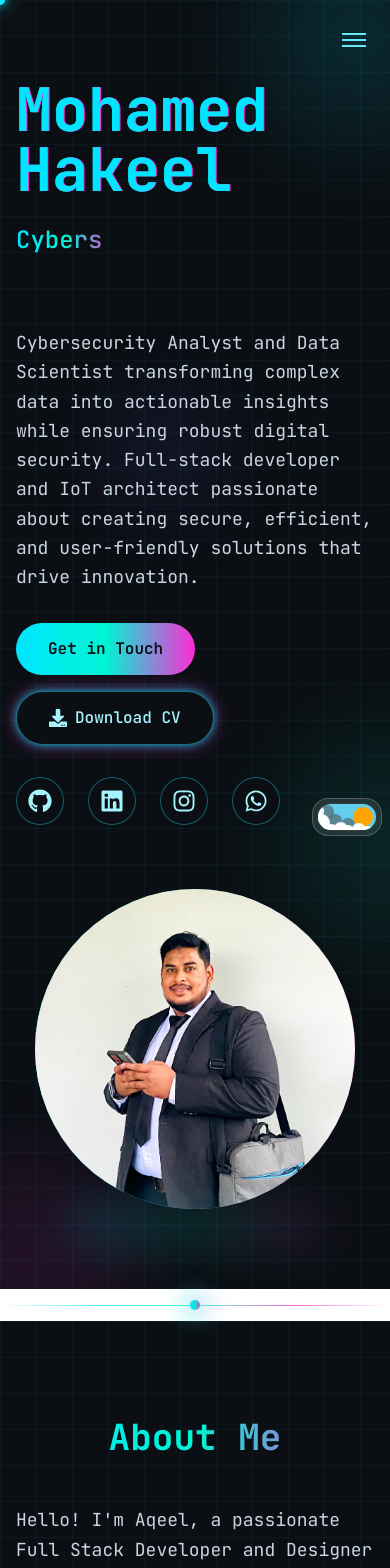
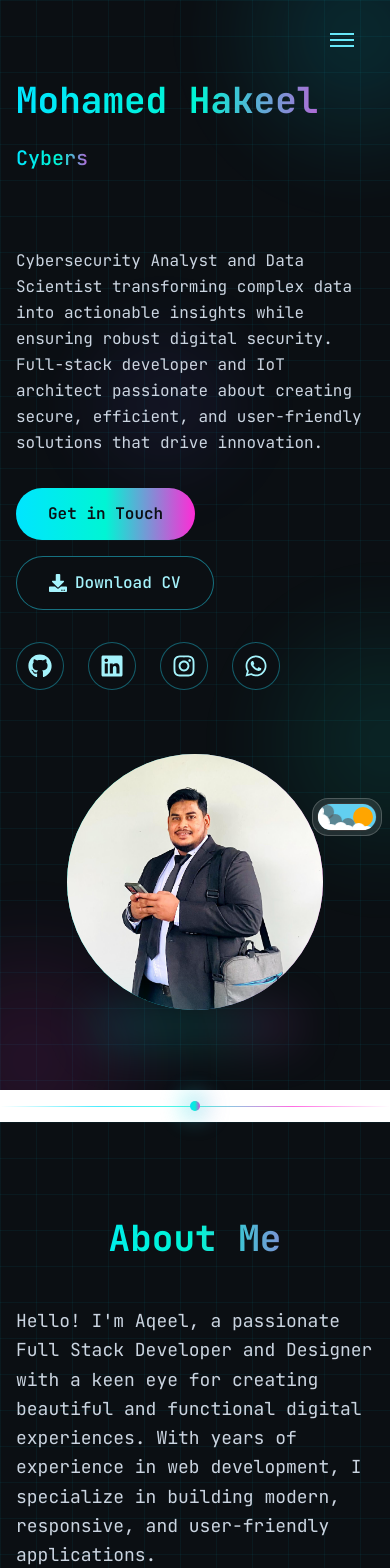
Before and after one commit to Aqeelbmh/Aqeel_Portfolio_Update, a Next.js app: page / in a window 390 px wide. Shown: the top 1568 px of the page. Built offline with nearby package versions, Linux system fonts and the light colour scheme.

Commit message:
feat(responsive): improve mobile UX—reduce animations/effects on touch, responsive typography and grids, better mobile nav tap targets

```diff
--- a/src/app/globals.css
+++ b/src/app/globals.css
@@ -53,6 +53,15 @@ html.dark body {
   box-shadow: 0 0 10px rgba(0,229,255,0.9), 0 0 20px rgba(0,245,212,0.7), 0 0 35px rgba(255,43,214,0.6);
   transform: translate(-50%, -50%);
   z-index: 60;
+}
+
+/* Mobile/touch: simplify effects for performance and clarity */
+@media (hover: none), (pointer: coarse) {
+  .neon-cursor { display: none; }
+  .glitch::before, .glitch::after { display: none; }
+  .scanline::after { display: none; }
+  .shadow-neon { box-shadow: none !important; }
+  .shadow-neon-strong { box-shadow: none !important; }
 }
 
 /* Glitch text effect utility */
@@ -135,6 +144,13 @@ html.dark body {
   background-size: 36px 36px, 36px 36px;
 }
 
+/* Reduced motion support */
+@media (prefers-reduced-motion: reduce) {
+  .animate-gradient-x { animation: none !important; }
+  .animate-blink { animation: none !important; }
+  .scanline::after { animation: none !important; }
+}
+
 /* Neon blob presets (replace inline styles) */
 .neon-blob { border-radius: 9999px; filter: blur(32px); opacity: 0.6; }
 .neon-blob-cyan { background: radial-gradient(circle, rgba(0,229,255,0.25), transparent 60%); }
--- a/src/components/Navbar.tsx
+++ b/src/components/Navbar.tsx
@@ -116,7 +116,7 @@ const Navbar = () => {
             animate={{ opacity: 1, x: 0 }}
             transition={{ duration: 0.5 }}
             onClick={() => setIsOpen(!isOpen)}
-            className="md:hidden absolute right-0 p-2 rounded-lg text-cyan-300 hover:text-white hover:bg-cyan-400/10 transition-colors duration-300"
+            className="md:hidden absolute right-3 p-2 rounded-md text-cyan-300 hover:text-white hover:bg-cyan-400/10 transition-colors duration-300 focus:outline-none focus:ring-2 focus:ring-cyan-400"
             aria-label="Toggle menu"
           >
             <div className="w-6 h-6 flex flex-col justify-center items-center">
@@ -147,7 +147,7 @@ const Navbar = () => {
                     animate={{ opacity: 1, x: 0 }}
                     transition={{ duration: 0.3, delay: index * 0.05 }}
                     onClick={() => handleNavClick(item.to)}
-                    className={`p-3 rounded-md text-sm font-medium text-center transition-all duration-300 relative group ${
+                    className={`p-3 rounded-md text-base md:text-sm font-medium text-center transition-all duration-300 relative group ${
                       activeSection === item.to
                         ? 'text-white bg-[linear-gradient(90deg,#00e5ff,#00f5d4,#ff2bd6)] shadow-neon'
                         : 'text-slate-300 hover:bg-cyan-400/10 hover:text-neon'
--- a/src/components/sections/Contact.tsx
+++ b/src/components/sections/Contact.tsx
@@ -45,7 +45,7 @@ const Contact = () => {
             initial={{ opacity: 0, y: -20 }}
             animate={inView ? { opacity: 1, y: 0 } : { opacity: 0, y: -20 }}
             transition={{ duration: 0.6 }}
-            className="text-4xl md:text-5xl font-extrabold text-center mb-16 heading-neon"
+            className="text-3xl sm:text-4xl md:text-5xl font-extrabold text-center mb-12 md:mb-16 heading-neon"
           >
             Get in Touch
           </motion.h2>
@@ -139,7 +139,7 @@ const Contact = () => {
               initial={{ opacity: 0, x: 50 }}
               animate={inView ? { opacity: 1, x: 0 } : { opacity: 0, x: 50 }}
               transition={{ duration: 0.6, delay: 0.4 }}
-              className="bg-[#0b0f13] rounded-2xl p-8 border border-cyan-400/20"
+              className="bg-[#0b0f13] rounded-2xl p-6 md:p-8 border border-cyan-400/20"
             >
               <form
                 action="https://formspree.io/f/mrbqenjn"
--- a/src/components/sections/Hero.tsx
+++ b/src/components/sections/Hero.tsx
@@ -87,7 +87,7 @@ const Hero = () => {
               transition={{ duration: 0.8, delay: 0.2 }}
               className="space-y-6"
             >
-              <h1 className="relative text-6xl md:text-7xl font-extrabold mb-6 heading-neon glitch" data-text="Mohamed Hakeel">
+              <h1 className="relative text-4xl sm:text-5xl md:text-7xl font-extrabold mb-6 heading-neon glitch" data-text="Mohamed Hakeel">
                 Mohamed Hakeel
               </h1>
               <motion.div
@@ -96,12 +96,12 @@ const Hero = () => {
                 transition={{ duration: 0.8, delay: 0.4 }}
                 className="h-20 md:h-24 flex items-start justify-start"
               >
-                <span className="text-2xl md:text-3xl font-medium heading-neon">
+                <span className="text-xl sm:text-2xl md:text-3xl font-medium heading-neon">
                   {text}
                   <span className="animate-blink">|</span>
                 </span>
               </motion.div>
-              <p className="text-lg text-slate-300 mb-8 max-w-2xl leading-relaxed">
+              <p className="text-base sm:text-lg text-slate-300 mb-8 max-w-2xl leading-relaxed">
                 Cybersecurity Analyst and Data Scientist transforming complex data into actionable insights while ensuring robust digital security. Full-stack developer and IoT architect passionate about creating secure, efficient, and user-friendly solutions that drive innovation.
               </p>
             </motion.div>
@@ -215,7 +215,7 @@ const Hero = () => {
             transition={{ duration: 0.8, delay: 0.4 }}
             className="flex-1 flex justify-center"
           >
-            <div className="relative w-80 h-80 md:w-96 md:h-96 group">
+            <div className="relative w-64 h-64 sm:w-72 sm:h-72 md:w-96 md:h-96 group">
               {/* Enhanced main frame with multiple gradient borders and glow effects */}
               <div className="absolute inset-0 rounded-full p-1.5 bg-[linear-gradient(90deg,#00e5ff,#00f5d4,#ff2bd6)] animate-gradient-x">
                 <div className="w-full h-full rounded-full bg-[#0b0f13] relative overflow-hidden scanline">
--- a/src/components/sections/Projects.tsx
+++ b/src/components/sections/Projects.tsx
@@ -141,7 +141,7 @@ const Projects = () => {
             ))}
           </div>
 
-          <div className="grid md:grid-cols-2 lg:grid-cols-3 gap-8">
+          <div className="grid sm:grid-cols-1 md:grid-cols-2 lg:grid-cols-3 gap-6 md:gap-8">
             {filteredProjects.map((project, index) => (
               <motion.div
                 key={project.title}
--- a/src/components/sections/Skills.tsx
+++ b/src/components/sections/Skills.tsx
@@ -131,7 +131,7 @@ const Skills = () => {
           {/* Enhanced Skills Display */}
           {activeCategory === 'all' ? (
             // Show all categories in a grid
-            <div className="grid grid-cols-1 md:grid-cols-2 lg:grid-cols-3 gap-8">
+              <div className="grid grid-cols-1 md:grid-cols-2 lg:grid-cols-3 gap-6 md:gap-8">
               {categories.filter(cat => cat.id !== 'all').map((category) => (
                 <motion.div
                   key={category.id}
@@ -176,7 +176,7 @@ const Skills = () => {
             </div>
           ) : (
             // Show single category in a grid
-            <div className="grid grid-cols-1 md:grid-cols-2 lg:grid-cols-3 gap-8">
+            <div className="grid grid-cols-1 md:grid-cols-2 lg:grid-cols-3 gap-6 md:gap-8">
               {filteredSkills.map((skill, index) => (
                 <motion.div
                   key={skill.name}
```
